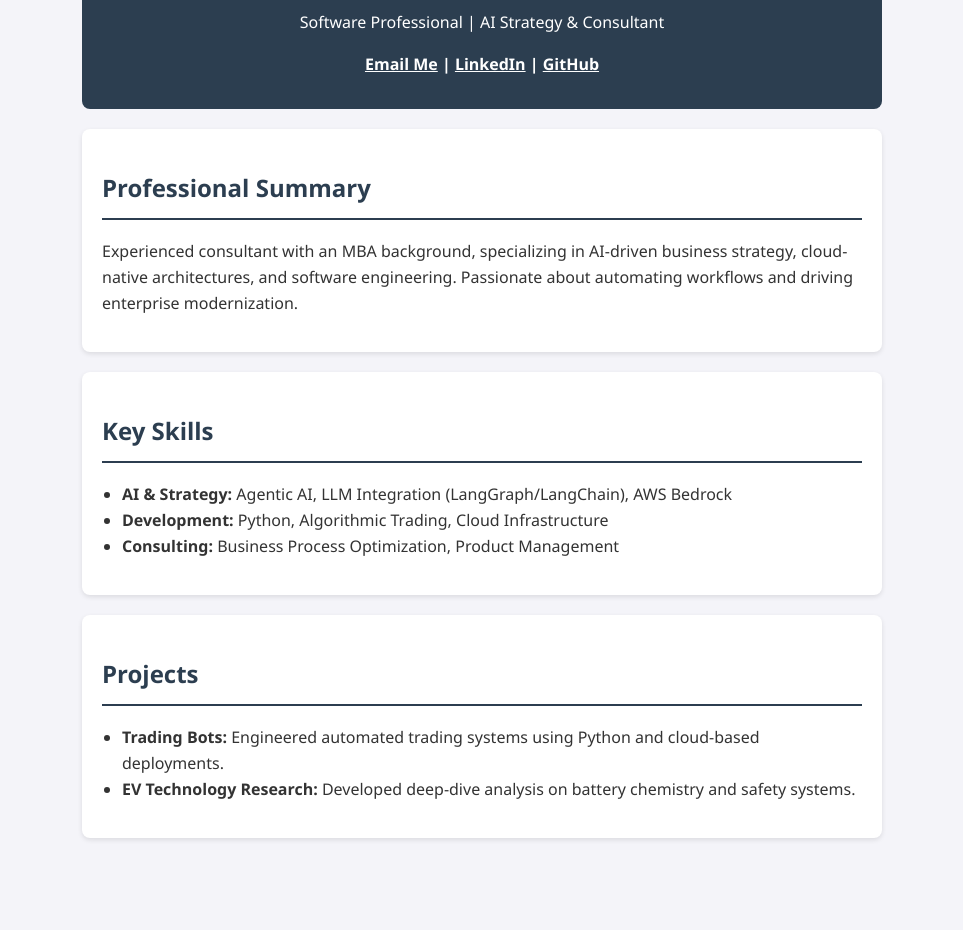
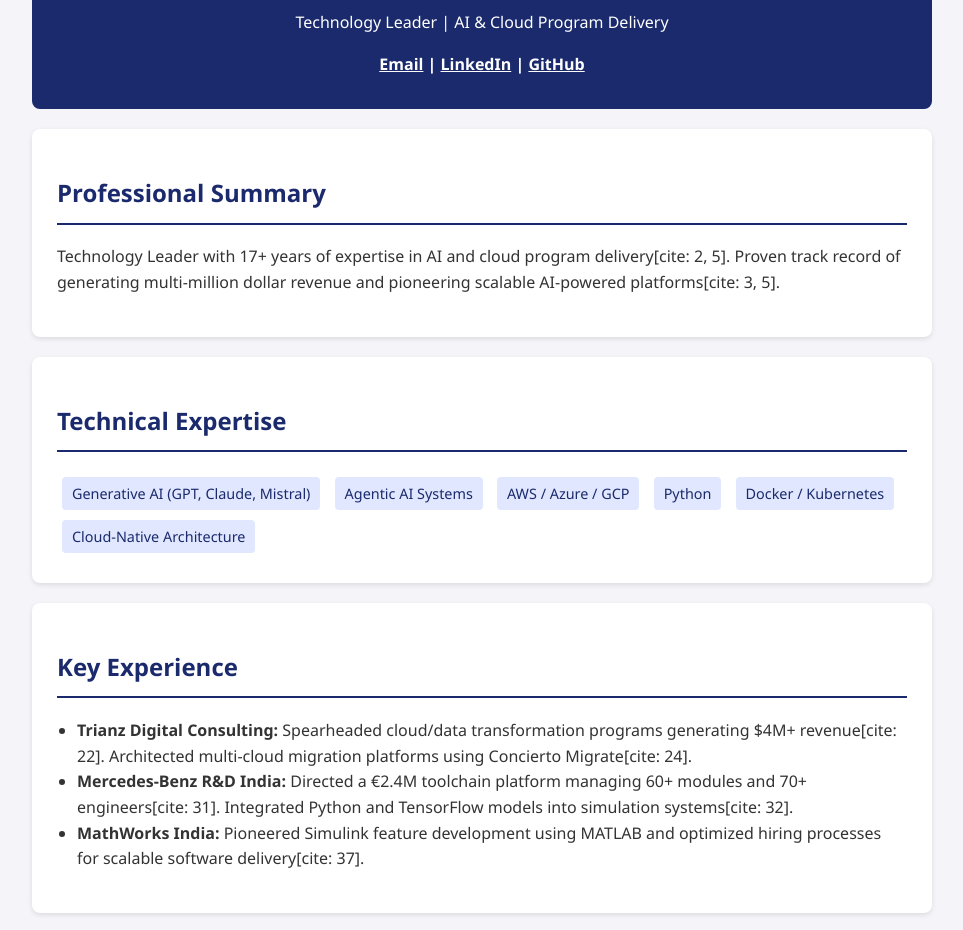
Before and after one commit to abhishekpoddar26/abhishekpoddar26.github.io, a plain HTML site: page index.html in a window 1280 px wide. Shown: the part 136-1066 px from the top of the page, without its empty margins (158-1121 px from the left). Before the commit the page ends 994 px from the top, so only its background shows below. Drawn offline with Linux system fonts and the light colour scheme.

Commit message:
Revise portfolio content and structure
Updated the portfolio title and professional summary. Changed key sections to better reflect expertise and experience.

```diff
--- a/index.html
+++ b/index.html
@@ -3,47 +3,61 @@
 <head>
     <meta charset="UTF-8">
     <meta name="viewport" content="width=device-width, initial-scale=1.0">
-    <title>Abhishek Poddar | Portfolio</title>
+    <title>Abhishek Poddar | Technology Leader</title>
     <style>
-        body { font-family: 'Segoe UI', Tahoma, Geneva, Verdana, sans-serif; line-height: 1.6; color: #333; max-width: 800px; margin: 0 auto; padding: 20px; background-color: #f4f4f9; }
-        header { background: #2c3e50; color: #fff; padding: 2rem; text-align: center; border-radius: 8px; }
-        section { background: #fff; padding: 20px; margin-top: 20px; border-radius: 8px; box-shadow: 0 2px 5px rgba(0,0,0,0.1); }
-        h2 { color: #2c3e50; border-bottom: 2px solid #2c3e50; padding-bottom: 10px; }
-        .contact { text-align: center; margin-top: 10px; font-weight: bold; }
+        body { font-family: 'Segoe UI', Tahoma, Geneva, Verdana, sans-serif; line-height: 1.6; color: #333; max-width: 900px; margin: 0 auto; padding: 20px; background-color: #f4f4f9; }
+        header { background: #1a2a6c; color: #fff; padding: 2rem; text-align: center; border-radius: 8px; }
+        section { background: #fff; padding: 25px; margin-top: 20px; border-radius: 8px; box-shadow: 0 2px 5px rgba(0,0,0,0.1); }
+        h2 { color: #1a2a6c; border-bottom: 2px solid #1a2a6c; padding-bottom: 10px; }
+        .contact { margin-top: 15px; font-weight: bold; }
         ul { padding-left: 20px; }
+        .skill-tag { display: inline-block; background: #e0e7ff; color: #1a2a6c; padding: 5px 10px; border-radius: 4px; margin: 5px; font-size: 0.9em; }
     </style>
 </head>
 <body>
 
 <header>
     <h1>Abhishek Poddar</h1>
-    <p>Software Professional | AI Strategy & Consultant</p>
+    <p>Technology Leader | AI & Cloud Program Delivery</p>
     <div class="contact">
-        <a href="mailto:your.email@example.com" style="color: #fff;">Email Me</a> |
-        <a href="https://linkedin.com/in/yourprofile" style="color: #fff;">LinkedIn</a> |
-        <a href="https://github.com/yourusername" style="color: #fff;">GitHub</a>
+        <a href="mailto:abhishek.poddar.2004@gmail.com" style="color: #fff;">Email</a> |
+        <a href="https://linkedin.com/in/abhishekpoddar26" style="color: #fff;">LinkedIn</a> |
+        <a href="https://github.com/abhishekpoddar26" style="color: #fff;">GitHub</a>
     </div>
 </header>
 
 <section>
     <h2>Professional Summary</h2>
-    <p>Experienced consultant with an MBA background, specializing in AI-driven business strategy, cloud-native architectures, and software engineering. Passionate about automating workflows and driving enterprise modernization.</p>
+    <p>Technology Leader with 17+ years of expertise in AI and cloud program delivery[cite: 2, 5]. Proven track record of generating multi-million dollar revenue and pioneering scalable AI-powered platforms[cite: 3, 5].</p>
 </section>
 
 <section>
-    <h2>Key Skills</h2>
+    <h2>Technical Expertise</h2>
+    <div>
+        <span class="skill-tag">Generative AI (GPT, Claude, Mistral)</span>
+        <span class="skill-tag">Agentic AI Systems</span>
+        <span class="skill-tag">AWS / Azure / GCP</span>
+        <span class="skill-tag">Python</span>
+        <span class="skill-tag">Docker / Kubernetes</span>
+        <span class="skill-tag">Cloud-Native Architecture</span>
+    </div>
+</section>
+
+<section>
+    <h2>Key Experience</h2>
     <ul>
-        <li><strong>AI & Strategy:</strong> Agentic AI, LLM Integration (LangGraph/LangChain), AWS Bedrock</li>
-        <li><strong>Development:</strong> Python, Algorithmic Trading, Cloud Infrastructure</li>
-        <li><strong>Consulting:</strong> Business Process Optimization, Product Management</li>
+        <li><strong>Trianz Digital Consulting:</strong> Spearheaded cloud/data transformation programs generating $4M+ revenue[cite: 22]. Architected multi-cloud migration platforms using Concierto Migrate[cite: 24].</li>
+        <li><strong>Mercedes-Benz R&D India:</strong> Directed a €2.4M toolchain platform managing 60+ modules and 70+ engineers[cite: 31]. Integrated Python and TensorFlow models into simulation systems[cite: 32].</li>
+        <li><strong>MathWorks India:</strong> Pioneered Simulink feature development using MATLAB and optimized hiring processes for scalable software delivery[cite: 37].</li>
     </ul>
 </section>
 
 <section>
-    <h2>Projects</h2>
+    <h2>Education</h2>
     <ul>
-        <li><strong>Trading Bots:</strong> Engineered automated trading systems using Python and cloud-based deployments.</li>
-        <li><strong>EV Technology Research:</strong> Developed deep-dive analysis on battery chemistry and safety systems.</li>
+        <li><strong>MBA (PGPEM) in Strategy, Leadership & Finance</strong>, IIM Bangalore [cite: 43]</li>
+        <li><strong>MS in Control Systems, Automation & Robotics</strong>, École Centrale de Nantes, France [cite: 44]</li>
+        <li><strong>BTech in Instrumentation & Electronics Engineering</strong>, IIT Kharagpur [cite: 45, 46]</li>
     </ul>
 </section>
 
```
